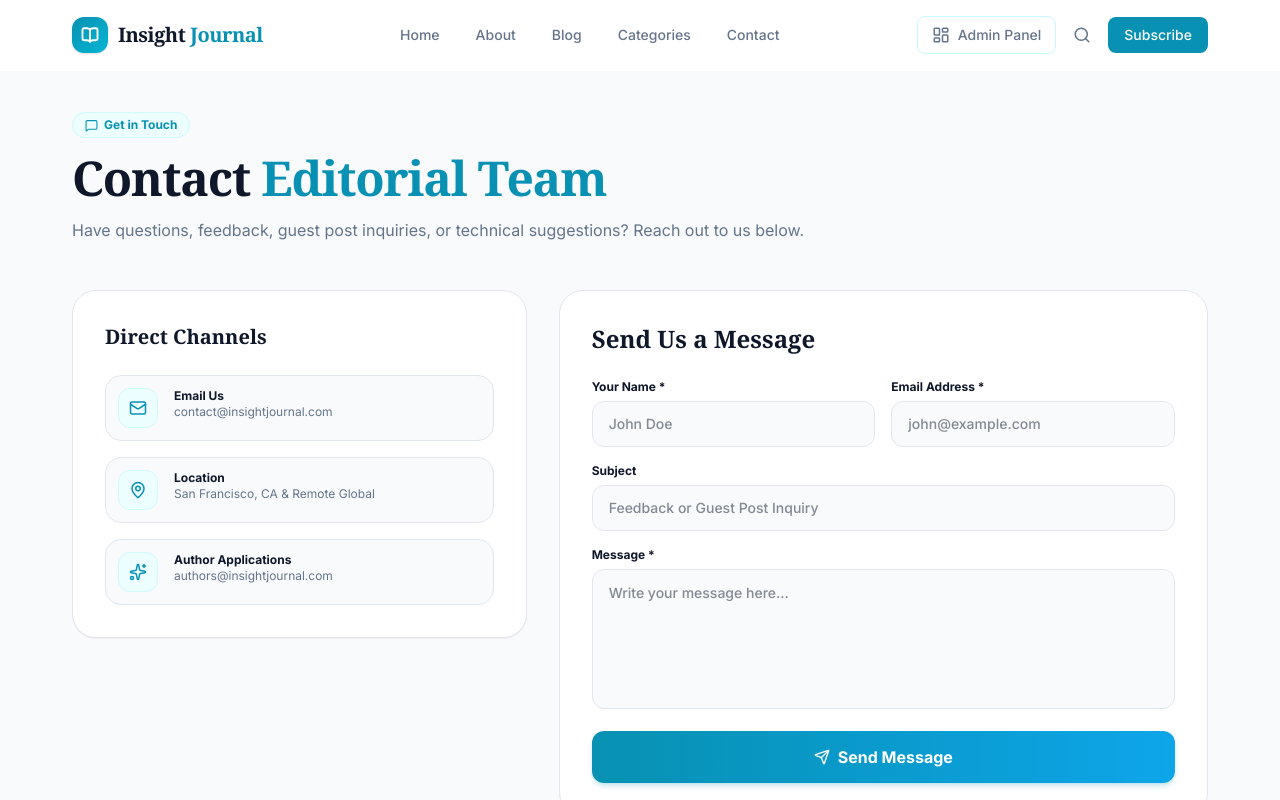
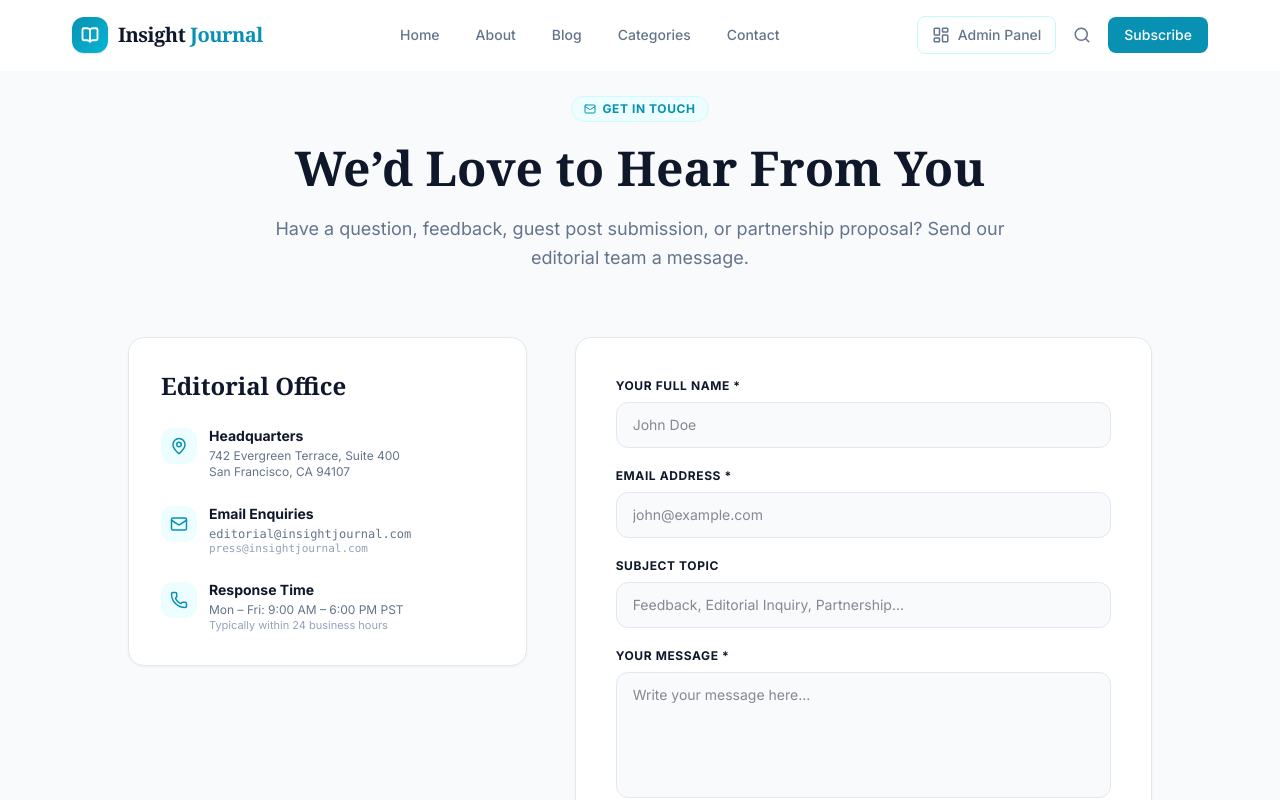
Before and after one commit to Shankarsuthar27/blog-component2, a React (Vite) app: page /contact in a window 1280 px wide. Shown: the top 800 px of the page. Built offline with nearby package versions, Linux system fonts and the light colour scheme; a web font is replaced by a local one.

Commit message:
Add public navbar pages: About, Blog, Categories, and Contact

```diff
--- a/src/App.tsx
+++ b/src/App.tsx
@@ -41,10 +41,10 @@ function App() {
     <BrowserRouter>
       <Routes>
         <Route path="/" element={<BlogPage />} />
-        <Route path="/blog/:slug" element={<BlogDetailsPage />} />
         <Route path="/about" element={<AboutPage />} />
         <Route path="/categories" element={<PublicCategoriesPage />} />
         <Route path="/contact" element={<ContactPage />} />
+        <Route path="/blog/:slug" element={<BlogDetailsPage />} />
 
         {/* Admin Router Scope */}
         <Route
--- a/src/pages/ContactPage.tsx
+++ b/src/pages/ContactPage.tsx
@@ -1,9 +1,9 @@
 import React, { useState } from 'react';
+import { motion } from 'framer-motion';
 import { Header } from '../components/layout/Header';
 import { Footer } from '../components/layout/Footer';
 import { supabase } from '../lib/supabase/client';
-import { Mail, Send, MessageSquare, MapPin, Phone, CheckCircle2, Loader2, Sparkles } from 'lucide-react';
-import { motion } from 'framer-motion';
+import { Mail, MessageSquare, Send, MapPin, Phone, CheckCircle2, Loader2, Sparkles } from 'lucide-react';
 import toast from 'react-hot-toast';
 
 export const ContactPage: React.FC = () => {
@@ -29,19 +29,20 @@ export const ContactPage: React.FC = () => {
           email: email.trim(),
           subject: subject.trim() || 'General Inquiry',
           message: message.trim(),
+          read: false,
         },
       ]);
 
       if (error) throw error;
 
       setSubmitted(true);
-      toast.success('Your message has been sent successfully!');
+      toast.success('Your message has been sent to our editorial team!');
       setName('');
       setEmail('');
       setSubject('');
       setMessage('');
     } catch (err: any) {
-      toast.error(`Failed to send message: ${err.message || 'Please try again'}`);
+      toast.error(`Failed to send message: ${err.message}`);
     } finally {
       setSubmitting(false);
     }
@@ -51,156 +52,155 @@ export const ContactPage: React.FC = () => {
     <div className="min-h-screen flex flex-col bg-[#F8FAFC]">
       <Header />
 
-      <main className="flex-grow pt-28 pb-16">
-        <section className="max-w-[1200px] mx-auto px-4 sm:px-6 lg:px-8 mb-12">
-          <div className="max-w-3xl space-y-4">
-            <span className="inline-flex items-center gap-1.5 px-3 py-1 rounded-full text-xs font-bold bg-[#ECFEFF] text-[#0891B2] border border-[#CFFAFE]">
-              <MessageSquare size={13} /> Get in Touch
+      <main className="flex-grow pt-24 pb-16">
+        <div className="max-w-[1200px] mx-auto px-4 sm:px-6 lg:px-8">
+
+          {/* Header */}
+          <motion.div
+            initial={{ opacity: 0, y: 20 }}
+            animate={{ opacity: 1, y: 0 }}
+            transition={{ duration: 0.5 }}
+            className="text-center max-w-3xl mx-auto mb-16 space-y-4"
+          >
+            <span className="inline-flex items-center gap-1.5 px-3 py-1 rounded-full text-xs font-bold uppercase tracking-wider bg-[#ECFEFF] text-[#0891B2] border border-[#CFFAFE]">
+              <Mail size={12} /> Get in Touch
             </span>
-            <h1 className="font-serif text-4xl md:text-5xl font-bold text-[#0F172A] tracking-tight">
-              Contact <span className="text-[#0891B2]">Editorial Team</span>
+            <h1 className="font-serif text-4xl md:text-5xl font-bold text-[#0F172A] leading-tight">
+              We’d Love to Hear From You
             </h1>
-            <p className="text-base text-[#64748B]">
-              Have questions, feedback, guest post inquiries, or technical suggestions? Reach out to us below.
+            <p className="text-base md:text-lg text-[#64748B] leading-relaxed">
+              Have a question, feedback, guest post submission, or partnership proposal? Send our editorial team a message.
             </p>
+          </motion.div>
+
+          <div className="grid grid-cols-1 lg:grid-cols-12 gap-12 max-w-5xl mx-auto">
+
+            {/* Contact Info Sidebar */}
+            <div className="lg:col-span-5 space-y-8">
+              <div className="bg-white rounded-2xl p-8 border border-slate-200 shadow-xs space-y-6">
+                <h3 className="font-serif text-2xl font-bold text-[#0F172A]">Editorial Office</h3>
+
+                <div className="space-y-4 text-xs text-[#64748B]">
+                  <div className="flex items-start gap-3">
+                    <div className="w-9 h-9 rounded-xl bg-cyan-50 flex items-center justify-center text-[#0891B2] shrink-0 mt-0.5">
+                      <MapPin size={18} />
                     </div>
-        </section>
+                    <div>
+                      <p className="font-bold text-[#0F172A] text-sm">Headquarters</p>
+                      <p className="mt-0.5">742 Evergreen Terrace, Suite 400<br />San Francisco, CA 94107</p>
+                    </div>
+                  </div>
 
-        <section className="max-w-[1200px] mx-auto px-4 sm:px-6 lg:px-8">
-          <div className="grid grid-cols-1 lg:grid-cols-12 gap-8">
-
-            {/* Contact Details Column */}
-            <div className="lg:col-span-5 space-y-6">
-              <div className="bg-white border border-[#E2E8F0] rounded-3xl p-8 space-y-6 shadow-2xs">
-                <h3 className="font-serif text-xl font-bold text-[#0F172A]">Direct Channels</h3>
-
-                <div className="space-y-4">
-                  <div className="flex items-start gap-4 p-3 bg-[#F8FAFC] rounded-2xl border border-[#E2E8F0]">
-                    <div className="w-10 h-10 rounded-xl bg-[#ECFEFF] text-[#0891B2] flex items-center justify-center shrink-0 border border-[#CFFAFE]">
+                  <div className="flex items-start gap-3 pt-2">
+                    <div className="w-9 h-9 rounded-xl bg-cyan-50 flex items-center justify-center text-[#0891B2] shrink-0 mt-0.5">
                       <Mail size={18} />
                     </div>
                     <div>
-                      <p className="text-xs font-bold text-[#0F172A]">Email Us</p>
-                      <p className="text-xs text-[#64748B]">contact@insightjournal.com</p>
+                      <p className="font-bold text-[#0F172A] text-sm">Email Enquiries</p>
+                      <p className="mt-0.5 font-mono">editorial@insightjournal.com</p>
+                      <p className="font-mono text-[11px] text-[#94A3B8]">press@insightjournal.com</p>
                     </div>
                   </div>
 
-                  <div className="flex items-start gap-4 p-3 bg-[#F8FAFC] rounded-2xl border border-[#E2E8F0]">
-                    <div className="w-10 h-10 rounded-xl bg-[#ECFEFF] text-[#0891B2] flex items-center justify-center shrink-0 border border-[#CFFAFE]">
-                      <MapPin size={18} />
+                  <div className="flex items-start gap-3 pt-2">
+                    <div className="w-9 h-9 rounded-xl bg-cyan-50 flex items-center justify-center text-[#0891B2] shrink-0 mt-0.5">
+                      <Phone size={18} />
                     </div>
                     <div>
-                      <p className="text-xs font-bold text-[#0F172A]">Location</p>
-                      <p className="text-xs text-[#64748B]">San Francisco, CA & Remote Global</p>
-                    </div>
-                  </div>
-
-                  <div className="flex items-start gap-4 p-3 bg-[#F8FAFC] rounded-2xl border border-[#E2E8F0]">
-                    <div className="w-10 h-10 rounded-xl bg-[#ECFEFF] text-[#0891B2] flex items-center justify-center shrink-0 border border-[#CFFAFE]">
-                      <Sparkles size={18} />
-                    </div>
-                    <div>
-                      <p className="text-xs font-bold text-[#0F172A]">Author Applications</p>
-                      <p className="text-xs text-[#64748B]">authors@insightjournal.com</p>
+                      <p className="font-bold text-[#0F172A] text-sm">Response Time</p>
+                      <p className="mt-0.5">Mon – Fri: 9:00 AM – 6:00 PM PST</p>
+                      <p className="text-[11px] text-[#94A3B8]">Typically within 24 business hours</p>
                     </div>
                   </div>
                 </div>
               </div>
             </div>
 
-            {/* Form Column */}
+            {/* Contact Form */}
             <div className="lg:col-span-7">
-              <div className="bg-white border border-[#E2E8F0] rounded-3xl p-8 space-y-6 shadow-2xs">
-                <h3 className="font-serif text-2xl font-bold text-[#0F172A]">Send Us a Message</h3>
-
+              <div className="bg-white rounded-2xl p-8 md:p-10 border border-slate-200 shadow-xs">
                 {submitted ? (
-                  <motion.div
-                    initial={{ opacity: 0, scale: 0.95 }}
-                    animate={{ opacity: 1, scale: 1 }}
-                    className="p-8 bg-[#ECFEFF] border border-[#CFFAFE] rounded-2xl text-center space-y-3"
-                  >
-                    <CheckCircle2 size={36} className="text-[#0891B2] mx-auto" />
-                    <h4 className="font-serif text-xl font-bold text-[#0F172A]">Message Sent!</h4>
-                    <p className="text-xs text-[#64748B] max-w-sm mx-auto">
-                      Thank you for contacting Insight Journal. Our editorial team will get back to you within 24 hours.
+                  <div className="py-12 text-center space-y-4">
+                    <div className="w-16 h-16 rounded-full bg-emerald-50 text-emerald-600 flex items-center justify-center mx-auto">
+                      <CheckCircle2 size={32} />
+                    </div>
+                    <h3 className="font-serif text-2xl font-bold text-[#0F172A]">Message Received!</h3>
+                    <p className="text-sm text-[#64748B] max-w-sm mx-auto">
+                      Thank you for reaching out. A member of our editorial team will review your message and reply shortly.
                     </p>
                     <button
                       onClick={() => setSubmitted(false)}
-                      className="px-4 py-2 bg-[#0891B2] text-white rounded-xl text-xs font-bold shadow-xs cursor-pointer"
+                      className="px-6 py-2.5 bg-[#0891B2] text-white text-xs font-bold rounded-xl hover:bg-[#06B6D4] transition"
                     >
                       Send Another Message
                     </button>
-                  </motion.div>
+                  </div>
                 ) : (
-                  <form onSubmit={handleSubmit} className="space-y-4">
-                    <div className="grid grid-cols-1 sm:grid-cols-2 gap-4">
+                  <form onSubmit={handleSubmit} className="space-y-5">
                     <div>
-                        <label className="block text-xs font-bold text-[#0F172A] mb-1.5" htmlFor="name">
-                          Your Name *
+                      <label className="block text-xs font-bold text-[#0F172A] uppercase tracking-wider mb-2">
+                        Your Full Name *
                       </label>
                       <input
-                          id="name"
                         type="text"
                         required
                         value={name}
                         onChange={(e) => setName(e.target.value)}
                         placeholder="John Doe"
-                          className="w-full px-4 py-3 bg-[#F8FAFC] border border-[#E2E8F0] rounded-xl text-sm text-[#0F172A] focus:outline-none focus:border-[#0891B2] transition font-medium"
+                        className="w-full px-4 py-3 bg-[#F8FAFC] border border-slate-200 rounded-xl text-sm focus:outline-none focus:border-[#0891B2] focus:ring-2 focus:ring-[#0891B2]/10 transition"
                       />
                     </div>
 
                     <div>
-                        <label className="block text-xs font-bold text-[#0F172A] mb-1.5" htmlFor="email">
+                      <label className="block text-xs font-bold text-[#0F172A] uppercase tracking-wider mb-2">
                         Email Address *
                       </label>
                       <input
-                          id="email"
                         type="email"
                         required
                         value={email}
                         onChange={(e) => setEmail(e.target.value)}
                         placeholder="john@example.com"
-                          className="w-full px-4 py-3 bg-[#F8FAFC] border border-[#E2E8F0] rounded-xl text-sm text-[#0F172A] focus:outline-none focus:border-[#0891B2] transition font-medium"
-                        />
-                      </div>
-                    </div>
-
-                    <div>
-                      <label className="block text-xs font-bold text-[#0F172A] mb-1.5" htmlFor="subject">
-                        Subject
-                      </label>
-                      <input
-                        id="subject"
-                        type="text"
-                        value={subject}
-                        onChange={(e) => setSubject(e.target.value)}
-                        placeholder="Feedback or Guest Post Inquiry"
-                        className="w-full px-4 py-3 bg-[#F8FAFC] border border-[#E2E8F0] rounded-xl text-sm text-[#0F172A] focus:outline-none focus:border-[#0891B2] transition font-medium"
+                        className="w-full px-4 py-3 bg-[#F8FAFC] border border-slate-200 rounded-xl text-sm focus:outline-none focus:border-[#0891B2] focus:ring-2 focus:ring-[#0891B2]/10 transition"
                       />
                     </div>
 
                     <div>
-                      <label className="block text-xs font-bold text-[#0F172A] mb-1.5" htmlFor="message">
-                        Message *
+                      <label className="block text-xs font-bold text-[#0F172A] uppercase tracking-wider mb-2">
+                        Subject Topic
+                      </label>
+                      <input
+                        type="text"
+                        value={subject}
+                        onChange={(e) => setSubject(e.target.value)}
+                        placeholder="Feedback, Editorial Inquiry, Partnership..."
+                        className="w-full px-4 py-3 bg-[#F8FAFC] border border-slate-200 rounded-xl text-sm focus:outline-none focus:border-[#0891B2] focus:ring-2 focus:ring-[#0891B2]/10 transition"
+                      />
+                    </div>
+
+                    <div>
+                      <label className="block text-xs font-bold text-[#0F172A] uppercase tracking-wider mb-2">
+                        Your Message *
                       </label>
                       <textarea
-                        id="message"
                         required
                         rows={5}
                         value={message}
                         onChange={(e) => setMessage(e.target.value)}
                         placeholder="Write your message here..."
-                        className="w-full px-4 py-3 bg-[#F8FAFC] border border-[#E2E8F0] rounded-xl text-sm text-[#0F172A] focus:outline-none focus:border-[#0891B2] transition resize-none leading-relaxed font-medium"
+                        className="w-full px-4 py-3 bg-[#F8FAFC] border border-slate-200 rounded-xl text-sm focus:outline-none focus:border-[#0891B2] focus:ring-2 focus:ring-[#0891B2]/10 transition resize-none"
                       />
                     </div>
 
                     <button
                       type="submit"
                       disabled={submitting}
-                      className="w-full bg-gradient-to-r from-[#0891B2] to-[#0EA5E9] text-white font-bold py-3.5 rounded-xl shadow-md shadow-[#0891B2]/20 hover:opacity-95 transition cursor-pointer flex items-center justify-center gap-2 disabled:opacity-50"
+                      className="w-full bg-gradient-to-r from-[#0891B2] to-[#06B6D4] hover:opacity-95 text-white font-bold py-3.5 rounded-xl shadow-md shadow-[#0891B2]/20 transition flex items-center justify-center gap-2 cursor-pointer disabled:opacity-60"
                     >
                       {submitting ? (
-                        <Loader2 size={18} className="animate-spin" />
+                        <>
+                          <Loader2 size={16} className="animate-spin" /> Sending...
+                        </>
                       ) : (
                         <>
                           <Send size={16} /> Send Message
@@ -213,7 +213,7 @@ export const ContactPage: React.FC = () => {
             </div>
 
           </div>
-        </section>
+        </div>
       </main>
 
       <Footer />
```
Also changed, not shown: src/pages/AboutPage.tsx (+117 -74 lines), src/pages/CategoriesPage.tsx (+92 -128 lines). Lines whose indentation alone changed are shown as unchanged.
